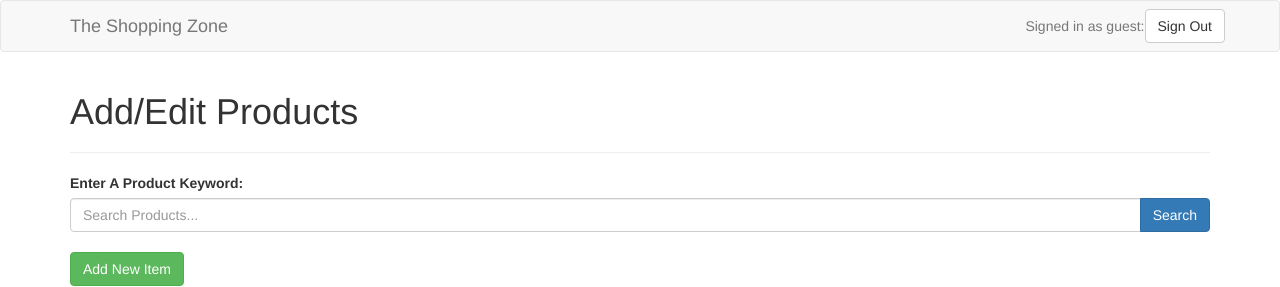
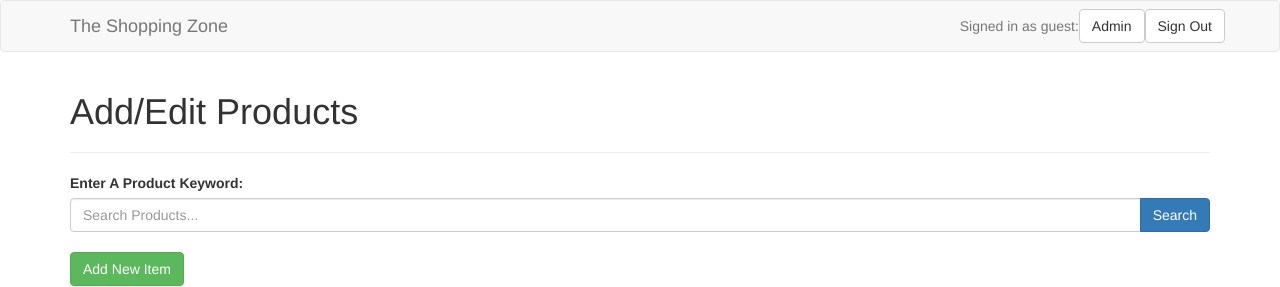
Before and after one commit to jbolton-student/century-csci2006, a PHP site: page /admin/productUpdate.php in a window 1280 px wide. Shown: the top 287 px of the page. Run offline with PHP 8.4, Linux system fonts and the light colour scheme; data comes from the database, SQL or seed files in the repository; data that the repository does not hold is empty; a stand-in replaces the project's code that opens the database connection; some libraries are stand-ins or nearby versions.

Commit message:
added 'Admin' button

```diff
--- a/admin/productUpdate.php
+++ b/admin/productUpdate.php
@@ -20,6 +20,7 @@
 
           <!-- <button type="button" style="margin-left:10px" class="btn btn-default navbar-btn navbar-right">Sign Out</button> -->
           <a href="logout.php" class="btn btn-default navbar-btn navbar-right">Sign Out</a>
+          <a href="productUpdate.php" class="btn btn-default navbar-btn navbar-right">Admin</a>
           <p class="navbar-text navbar-right">Signed in as <?php echo getUsername();?>: </p>
         </div>
       </nav>
--- a/home.php
+++ b/home.php
@@ -36,6 +36,7 @@ $cart = getCart();
 
           <!-- <button type="button" style="margin-left:10px" class="btn btn-default navbar-btn navbar-right">Sign Out</button> -->
           <a href="logout.php" class="btn btn-default navbar-btn navbar-right">Sign Out</a>
+          <a href="admin/productUpdate.php" class="btn btn-default navbar-btn navbar-right">Admin</a>
           <p class="navbar-text navbar-right">Signed in as <?php echo getUsername();?>: </p>
         </div>
       </nav>
--- a/products.php
+++ b/products.php
@@ -97,7 +97,6 @@
           <option value="cost asc" <?php echo isSelected('cost asc') ?> >Cost Cheapest</option>
           <option value="cost desc" <?php echo isSelected('cost desc') ?> >Cost Most Expensive</option>
         </select>
-
         <span class="input-group-btn">
           <button class="btn btn-primary" type="submit">Search</button>
         </span>
```
